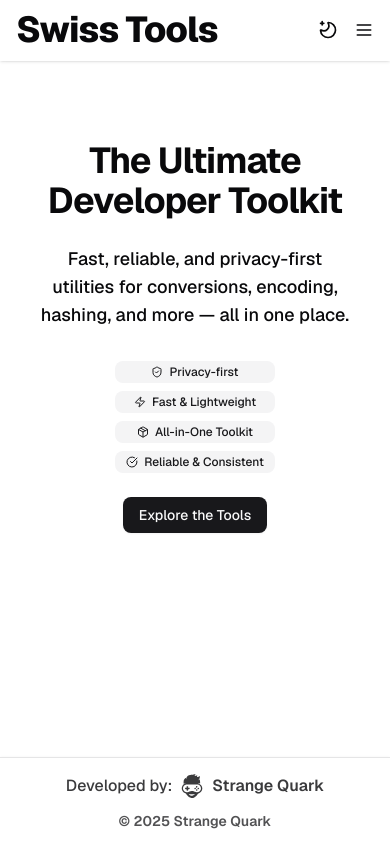
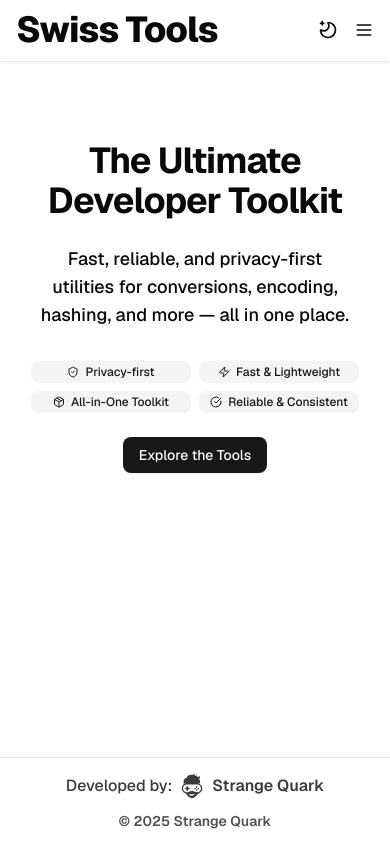
Before and after one commit to Strange-Quark-007/Swiss-Tools, a Next.js app: page / in a window 390 px wide. Built offline with nearby package versions, Linux system fonts and the light colour scheme.

Commit message:
style: update Hero section styles and restructure badge layout for improved responsiveness

```diff
--- a/src/landing/hero.tsx
+++ b/src/landing/hero.tsx
@@ -13,7 +13,7 @@ export const Hero = async () => {
 
   return (
     <section className="flex flex-col gap-6 items-center text-center py-20 px-10 bg-background">
-      <Heading className="text-4xl md:text-5xl font-bold tracking-tight max-w-3xl">
+      <Heading className="text-4xl md:text-5xl font-bold tracking-tight max-w-3xl text-balance">
         {t('home.hero.heading')}
         <div className="relative hidden sm:flex">
           <div className="absolute inset-x-20 top-0 bg-gradient-to-r from-transparent via-indigo-500 to-transparent h-[2px] w-3/4 blur-sm" />
@@ -25,6 +25,7 @@ export const Hero = async () => {
       <Paragraph className="text-lg font-medium text-balance max-w-2xl">{t('home.hero.paragraph')}</Paragraph>
 
       <div className="flex flex-wrap justify-center gap-2 pt-2">
+        <div className="flex gap-2">
           <Badge variant="secondary" className="flex items-center gap-1.5 min-w-40">
             <ShieldCheck className="size-4" />
             {t('home.badge.privacy')}
@@ -33,6 +34,8 @@ export const Hero = async () => {
             <Zap className="size-4" />
             {t('home.badge.fast')}
           </Badge>
+        </div>
+        <div className="flex gap-2">
           <Badge variant="secondary" className="flex items-center gap-1.5 min-w-40">
             <Package className="size-4" />
             {t('home.badge.toolbox')}
@@ -41,6 +44,7 @@ export const Hero = async () => {
             <CheckCircle className="size-4" />
             {t('home.badge.reliable')}
           </Badge>
+        </div>
       </div>
 
       <div className="flex gap-2">
```
Lines whose indentation alone changed are shown as unchanged.
